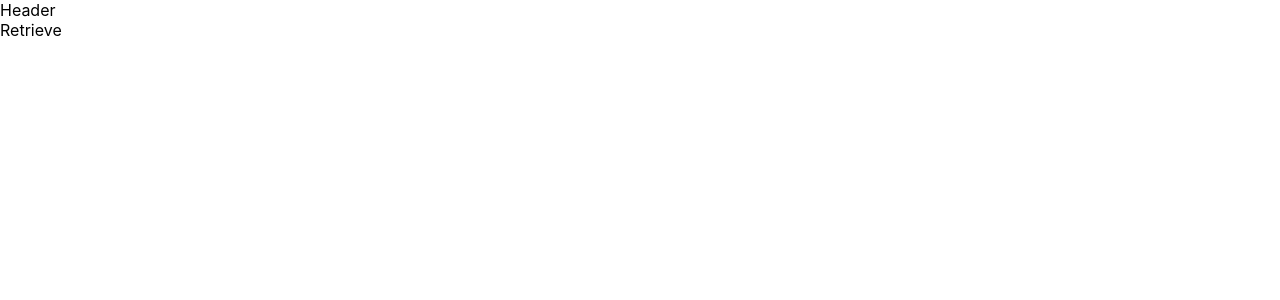
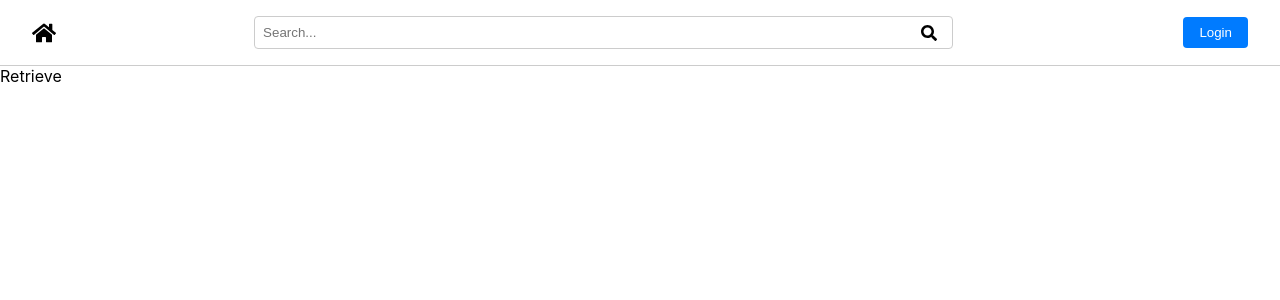
Before and after one commit to VIBUDESH07/Web_technolgy, a React (Create React App) app in the folder web_tech/: page / in a window 1280 px wide. Shown: the top 300 px of the page. Built offline with nearby package versions, Linux system fonts and the light colour scheme.

Commit message:
Update Header.jsx

```diff
--- a/web_tech/src/Components/Header.jsx
+++ b/web_tech/src/Components/Header.jsx
@@ -1,9 +1,30 @@
-import React from 'react'
+import React from 'react';
+import { Link } from 'react-router-dom';
+import { FaHome, FaSearch } from 'react-icons/fa'; // Importing home and search icons
+import '../Styles/Header.css'; // Ensure this path is correct
 
 const Header = () => {
   return (
-    <div>Header</div>
-  )
-}
+    <nav className="navbar">
+      <div className="navbar-brand">
+        <Link to="/">
+          <FaHome />
+        </Link>
+      </div>
+      <div className="navbar-search">
+        <input type="text" placeholder="Search..." />
+        <Link to="/search">
+        <FaSearch className="search-icon" />
+        </Link>
+      </div>
+      <div className="navbar-links">
 
-export default Header
+        <Link to="/login">
+          <button className="login-button">Login</button>
+        </Link>
+      </div>
+    </nav>
+  );
+};
+
+export default Header;
```
